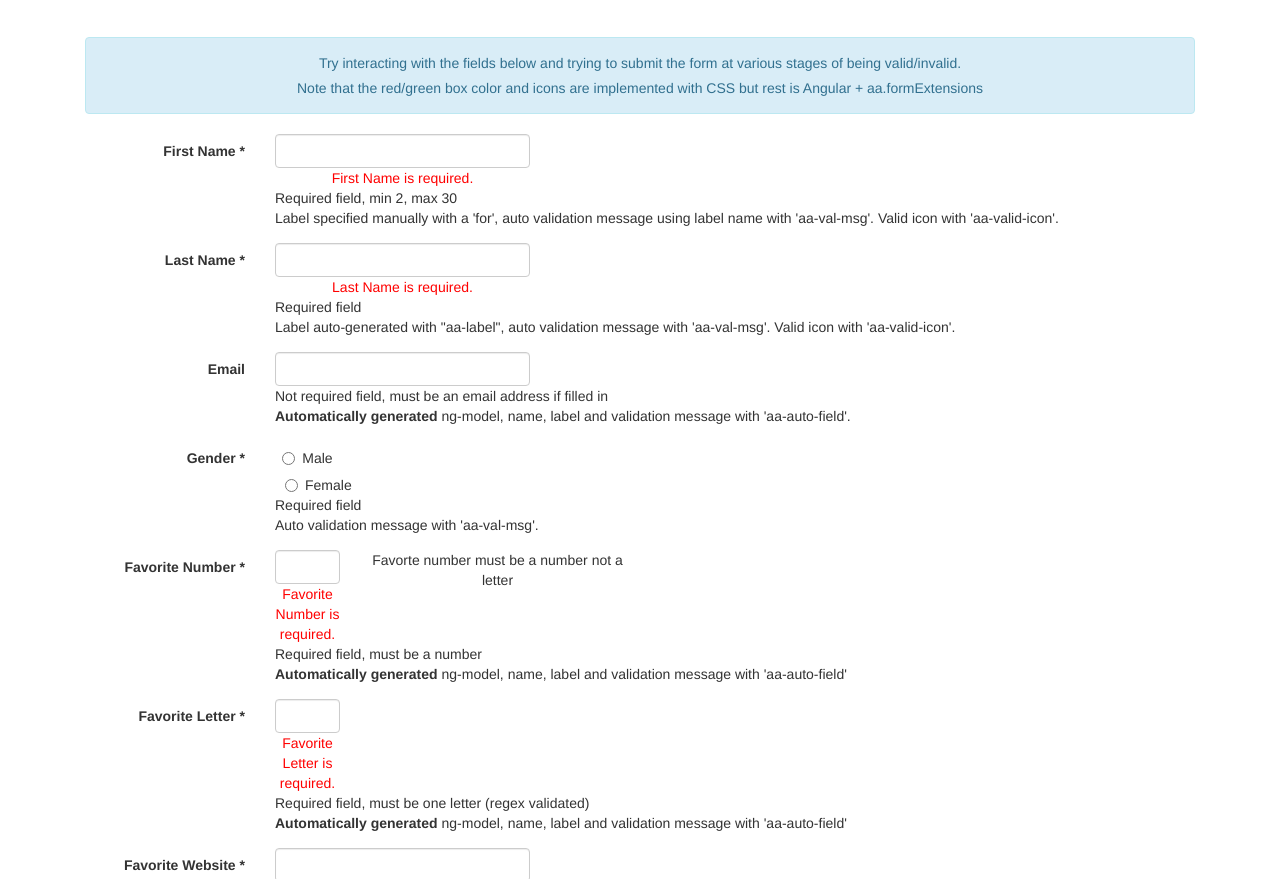
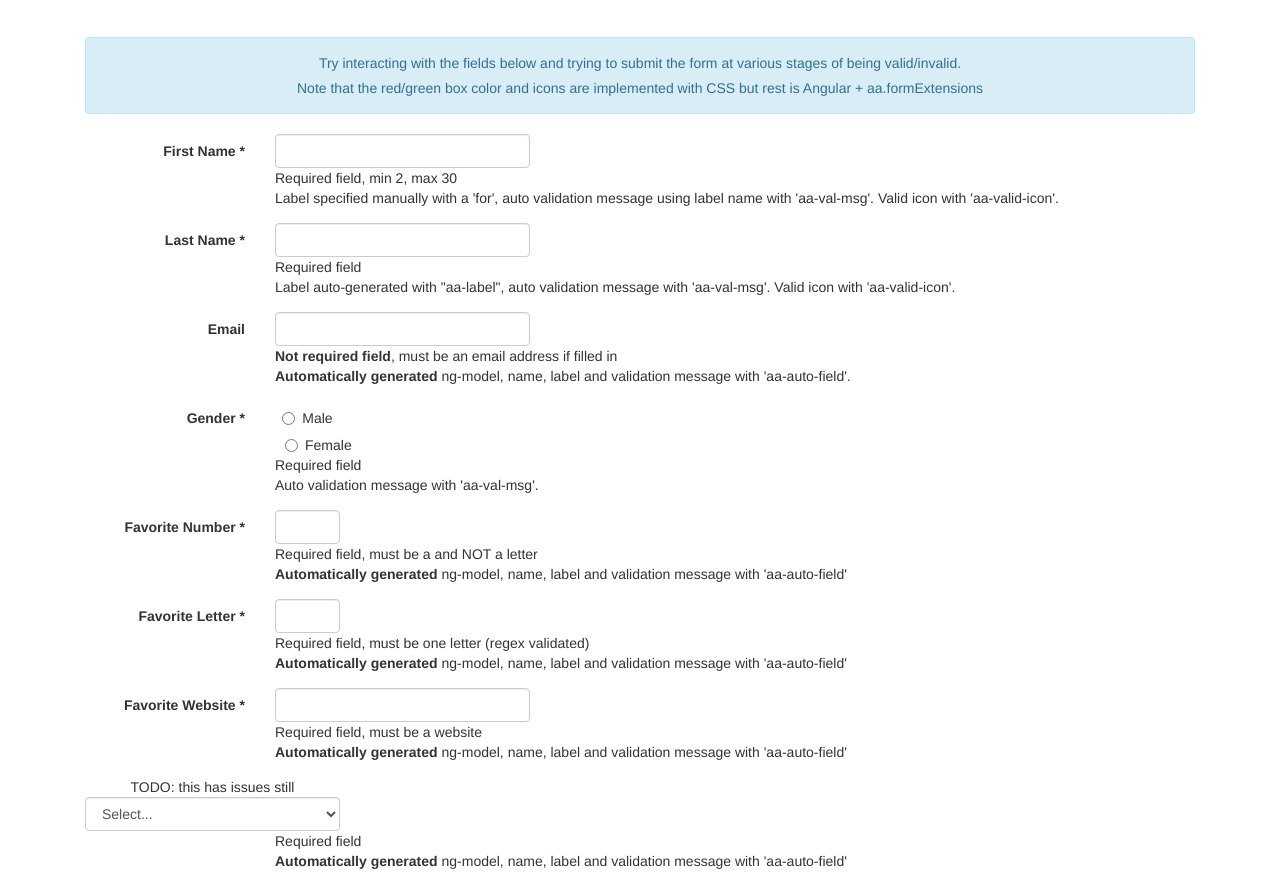
Before and after one commit to AngularAgility/AngularAgility, a website: page index.html at #!/formExtensions in a window 1280 px wide. Shown: the part 53-932 px from the top of the page. Drawn offline with nearby package versions, Linux system fonts and the light colour scheme.

Commit message:
got validation messages displaying when appropriate

```diff
--- a/angularAgility/aa.formExtensions.js
+++ b/angularAgility/aa.formExtensions.js
@@ -29,8 +29,9 @@
             };
         })
 
-        //generate validation messages for all ngModels at form.$aaFormExtensions.
-        //messages can be used there manually or emitted automatically with aaGenValMsg
+        //constructs myForm.$aaFormExtensions.myFieldName object
+        //including validation messages for all ngModels at form.$aaFormExtensions.
+        //messages can be used there manually or emitted automatically with aaValMsg
         .directive('ngModel', ['aaFormExtensions', '$document', '$timeout', function (aaFormExtensions, $document, $timeout) {
             return {
                 require: ['ngModel', '^form'],
@@ -40,37 +41,50 @@
                         ngForm = controllers[1],
                         fieldName = "This field";
 
-                    var errorMessages = [];
-                    ensureaaFormExtensions(ngForm);
-                    ngForm.$aaFormExtensions[ngModel.$name] = {
-                        $errorMessages: errorMessages
-                    }
-                    ngForm.$aaFormExtensions[ngModel.$name].$element = element;
-
                     if(attrs.aaLabel) {
                         //use default label
                         fieldName = attrs.aaLabel;
 
                     } else if(element[0].id){
-
                         //is there a label for this field?
                         angular.forEach($document.find('label'), function(label) {
                             if(label.getAttribute("for") === element[0].id) {
                                 fieldName = (label.innerHTML || "").replace('*', '').trim();
                             }
                         });
+
                     }
 
-                    //need this to run AFTER angular's 'ngModel' runs... another way?
+                    ensureaaFormExtensionsFieldExists(ngForm, ngModel.$name);
+                    ngForm.$aaFormExtensions[ngModel.$name].$element = element;
+                    element.on('blur', function() {
+
+                        scope.$apply(function() {
+                            ngForm.$aaFormExtensions[ngModel.$name].$hadFocus = true;
+                            element.addClass('aa-had-focus');
+                        });
+                    });
+
+
+                    scope.$watch(function() {
+                        return ngForm.$aaFormExtensions.$invalidAttempt;
+                    }, function(val) {
+                        if(val) {
+                            element.addClass('aa-invalid-attempt');
+                        }
+                    });
+
+                    //need this to run AFTER Angular's 'ngModel' runs... another way?
                     $timeout(calcErrorMessages, 0);
 
                     //subsequent runs after value changes in GUI...
                     //might need to get more elaborate with this
+
+                    //TODO: this breaks ng-options
                     ngModel.$parsers.push(calcErrorMessages);
 
-                    //TODO some sort of a has had focus to turn on message display before submit
-
                     function calcErrorMessages() {
+                        var errorMessages = ngForm.$aaFormExtensions[ngModel.$name].$errorMessages;
                         errorMessages.length = 0;
 
                         for (var key in ngModel.$error) {
@@ -96,6 +110,8 @@
             };
         }])
 
+        //place on an element with ngModel to generate validation messages for it
+        //will use the default configured validation message placement strategy unless a custom strategy is passed in
         .directive('aaValMsg', ['$compile', function($compile) {
             return {
                 require: ['ngModel', '^form'],
@@ -109,11 +125,12 @@
                     var msgElement = angular.element(stringFormat('<div aa-val-msg-for="{0}.{1}"></div>', form.$name, attrs.name));
                     element.after(msgElement);
                     $compile(msgElement)(scope);
-
                 }
             };
         }])
 
+        //if used directly rather than passively with aaValMsg allows for direct placement of validation messages
+        //for a given form field. ex. pass "myForm.myFieldName"
         .directive('aaValMsgFor', function() {
             //generate the validation message for a particular form field here
             return {
@@ -122,18 +139,39 @@
                 scope: true,
                 link: function($scope, element, attrs) {
 
-                    var fullFieldPath = attrs.aaValMsgFor;
-                    var formObjName = fullFieldPath.substring(0, fullFieldPath.indexOf('.'));
+                    var fullFieldPath = attrs.aaValMsgFor,
+                        fieldInForm = $scope.$eval(fullFieldPath),
+                        formObj = $scope.$eval(fullFieldPath.substring(0, fullFieldPath.indexOf('.')));
 
                     //could nest multiple forms so can't trust directive require and have to eval to handle edge cases...
-                    ensureaaFormExtensions($scope.$eval(formObjName));
-                    var formExtensionsFieldErrorsPath = fullFieldPath.replace('.', '.$aaFormExtensions.') + ".$errorMessages"
+                    ensureaaFormExtensionsFieldExists(formObj, fieldInForm.$name);
+                    var fieldInFormExtensions = $scope.$eval(fullFieldPath.replace('.', '.$aaFormExtensions.'));
 
-                    $scope.$watchCollection(formExtensionsFieldErrorsPath, function(val) {
-                        $scope.errorMessages = val;
-                    })
+                    $scope.$watchCollection(
+                        function() {
+                            return fieldInFormExtensions.$errorMessages;
+                        },
+                        function(val) {
+                            $scope.errorMessages = val;
+                        }
+                    );
+
+                    $scope.$watchCollection(
+                        function() {
+                            return [
+                                formObj.$aaFormExtensions.$invalidAttempt,
+                                fieldInFormExtensions.$hadFocus
+                            ];
+                        },
+                        function(watches) {
+                            var invalidAttempt = watches[0],
+                                hadFocus = watches[1];
+
+                            $scope.showMessages = invalidAttempt || hadFocus;
+                        }
+                    );
                 },
-                template: '<div class="validation-error" ng-repeat="msg in errorMessages">{{msg}}</div>',
+                template: '<div class="validation-error" ng-show="showMessages" ng-repeat="msg in errorMessages">{{msg}}</div>',
                 replace: true
             };
         })
@@ -203,21 +241,14 @@
 
                     var validIcon = angular.element(aaFormExtensions.validIconStrategy.validIcon)
                     container.append(validIcon);
+                    validIcon[0].style.display = 'none';
 
                     var invalidIcon = angular.element(aaFormExtensions.validIconStrategy.invalidIcon)
                     container.append(invalidIcon);
+                    invalidIcon[0].style.display = 'none';
 
                     return function(scope, element, attrs, ngModel) {
-
-                        scope.$watch(function() {
-                            return ngModel.$modelValue;
-                        }, function() {
-
-                            if(ngModel.$pristine) {
-                                validIcon[0].style.display = 'none';
-                                invalidIcon[0].style.display = 'none';
-                                return
-                            }
+                        ngModel.$parsers.push(function() {
 
                             if(ngModel.$valid) {
                                 validIcon[0].style.display = '';
@@ -226,8 +257,7 @@
                                 validIcon[0].style.display = 'none';
                                 invalidIcon[0].style.display = '';
                             }
-                        })
-
+                        });
                     }
                 }
             };
@@ -360,9 +390,21 @@
         });
     };
 
-    function ensureaaFormExtensions(obj) {
-        if(!obj.$aaFormExtensions) {
-            obj.$aaFormExtensions = {};
+    function ensureaaFormExtensions(form) {
+        if(!form.$aaFormExtensions) {
+            form.$aaFormExtensions = {};
+        }
+    }
+
+    function ensureaaFormExtensionsFieldExists(form, fieldName) {
+        ensureaaFormExtensions(form);
+
+        if(!form.$aaFormExtensions[fieldName]) {
+            form.$aaFormExtensions[fieldName] = {
+                $hadFocus: false,
+                $errorMessages: [],
+                $element: null
+            };
         }
     }
 })()
--- a/app/app.js
+++ b/app/app.js
@@ -39,4 +39,12 @@ angular
     }])
     .run(['$rootScope', '$state', function ($rootScope, $state) {
         $rootScope.$state = $state;
+
+        $rootScope.colors = [
+            {name:'black', shade:'dark'},
+            {name:'white', shade:'light'},
+            {name:'red', shade:'dark'},
+            {name:'blue', shade:'dark'},
+            {name:'yellow', shade:'light'}
+        ];
     }]);
--- a/app/formExtensions/formExtensions.js
+++ b/app/formExtensions/formExtensions.js
@@ -6,5 +6,11 @@ angular
             alert("save called successfully")
         }
 
-        $scope.foods = [{name: "Pizza"},{name: "Cookies"}];
+        $scope.colors = [
+            {name:'black', shade:'dark'},
+            {name:'white', shade:'light'},
+            {name:'red', shade:'dark'},
+            {name:'blue', shade:'dark'},
+            {name:'yellow', shade:'light'}
+        ];
     }]);
--- a/app/formExtensions/formExtensions.tpl.html
+++ b/app/formExtensions/formExtensions.tpl.html
@@ -75,7 +75,7 @@
         </div>
         <div class="info">
             <div class="validations">
-                Not required field, must be an email address if filled in
+                <strong>Not required field</strong>, must be an email address if filled in
             </div>
             <div class="helpers">
                 <strong>Automatically generated</strong> ng-model, name, label and validation message with 'aa-auto-field'.
@@ -110,13 +110,10 @@
             <div class="col-sm-1">
                 <input type="number" class="form-control" aa-auto-field="person.favoriteNumber" required="">
             </div>
-            <div class="col-sm-3">
-                Favorte number must be a number not a letter
-            </div>
         </div>
         <div class="info">
             <div class="validations">
-                Required field, must be a number
+                Required field, must be a and NOT a letter
             </div>
             <div class="helpers">
                 <strong>Automatically generated</strong> ng-model, name, label and validation message with 'aa-auto-field'
@@ -159,7 +156,8 @@
         <!-- FAVORITE FOOD -->
         <div class="form-group">
             <div class="col-sm-3">
-                <select class="form-control" aa-auto-field="person.favoriteFood" ng-options="food.name for food in foods" required="">
+                TODO: this has issues still
+                <select class="form-control" ng-model="favoriteFood" ng-options="c.name for c in colors">
                     <option value="">Select...</option>
                 </select>
             </div>
@@ -176,7 +174,7 @@
 
         <div class="form-group">
             <div class="col-sm-offset-2 col-sm-3">
-                <button aa-save-form="save()" class="btn btn-default">Sign in</button>
+                <button aa-save-form="save()" class="btn btn-default">Save</button>
             </div>
         </div>
     </div>
--- a/css/styles.css
+++ b/css/styles.css
@@ -1,10 +1,12 @@
-/*some classes to customize the look and feel of validation*/
+/*some classes to customize the look and feel of aa.formExtensions validation*/
 input.ng-dirty.ng-valid, select.ng-dirty.ng-valid {
     border:1px solid Green;
 }
-input.ng-dirty.ng-invalid, select.ng-dirty.ng-invalid {
+input.ng-dirty.ng-invalid, select.ng-dirty.ng-invalid,
+input.ng-invalid.aa-invalid-attempt, select.ng-invalid.aa-invalid-attempt {
     border:1px solid Red;
 }
+
 div.validation-icons {
     margin-top: 5px;
     margin-left: -40px;
@@ -31,9 +33,6 @@ div.validation-error {
 
 
 
-
-
-
 /*demo specific stuff*/
 body {
     padding-top: 50px;
```
